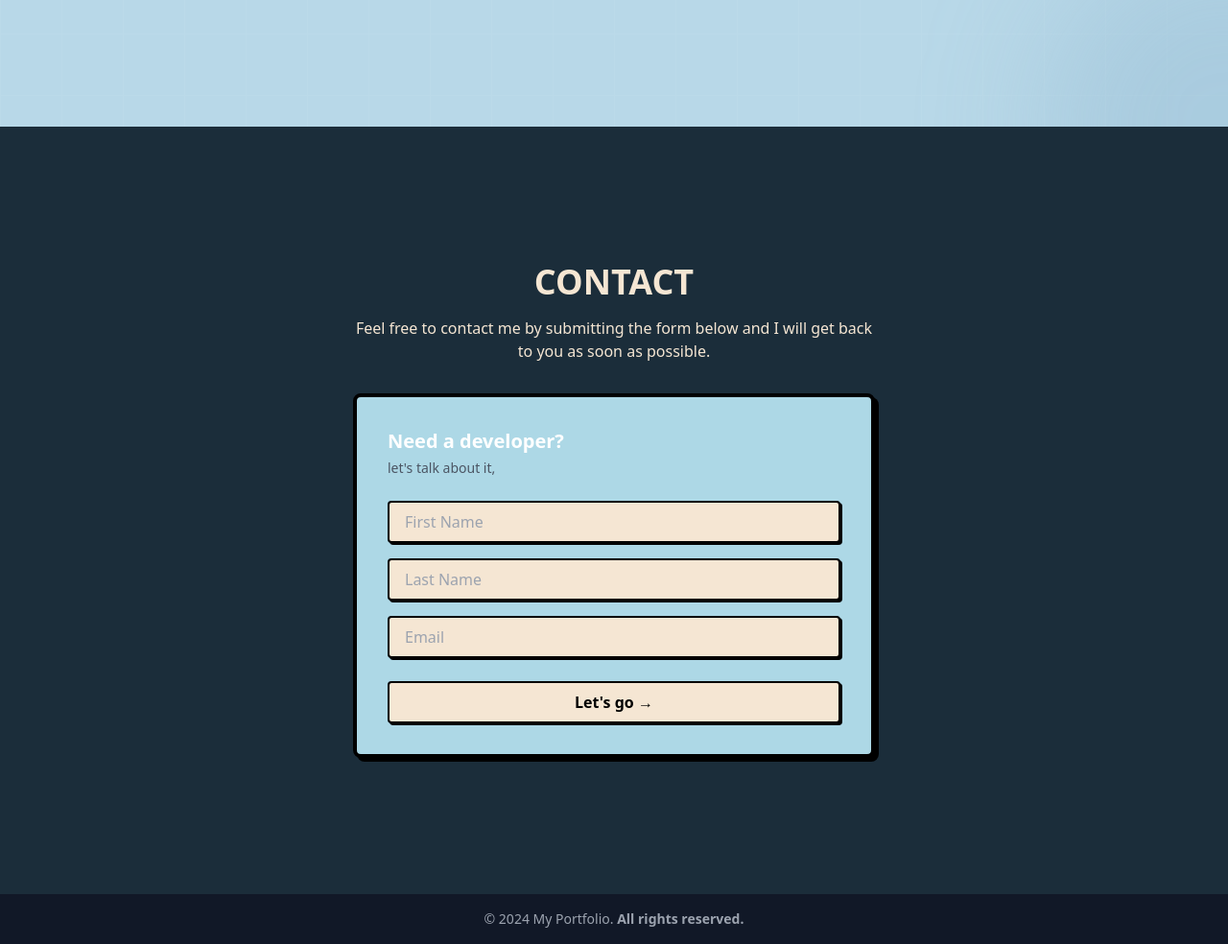
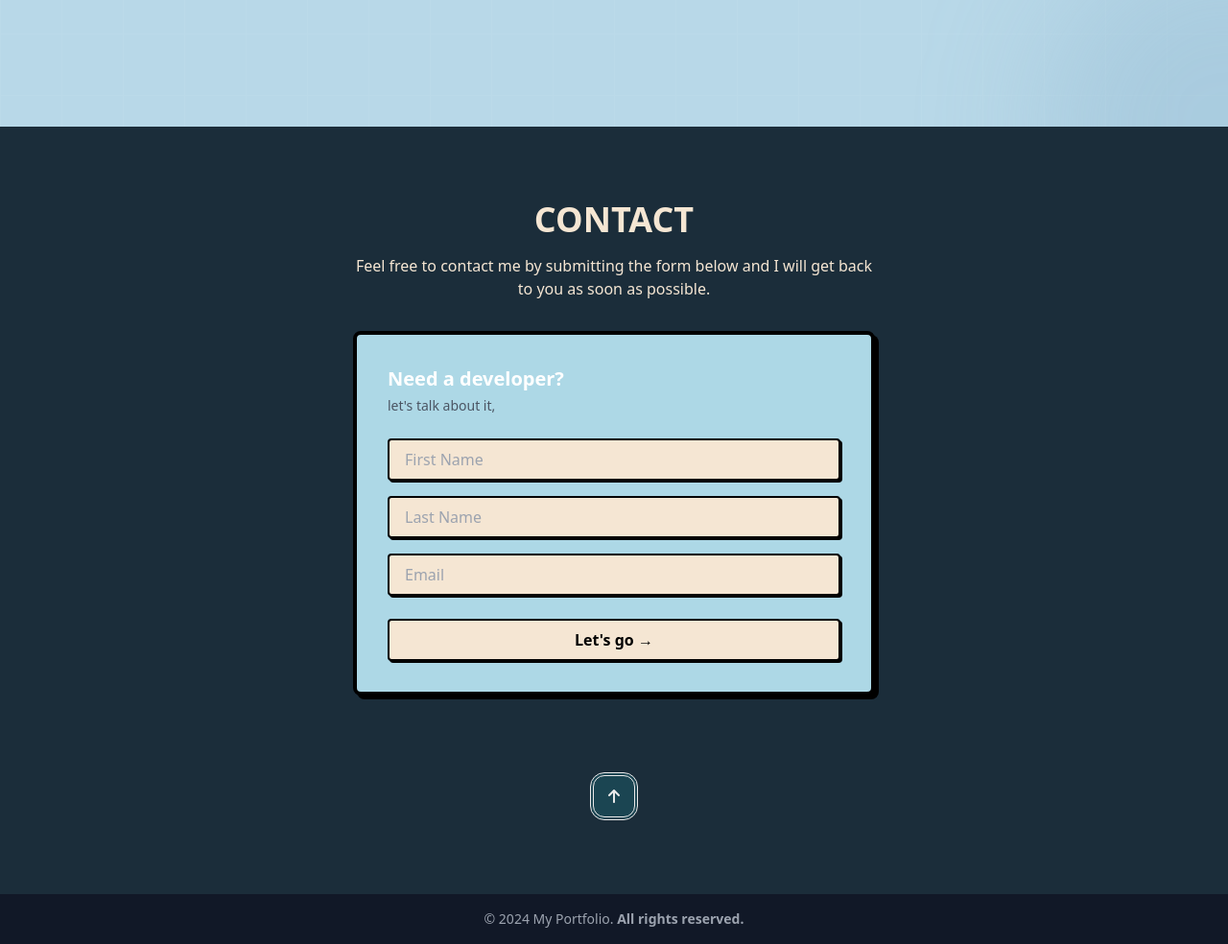
Before and after one commit to SrKossatz/portfolio, a Django app: page / in a window 1280 px wide. Shown: the part 2304-3288 px from the top of the page at 96% size. Run offline with Django 5.2, Linux system fonts and the light colour scheme; some libraries are stand-ins or nearby versions.

Commit message:
feat: created a button back-to-top

```diff
--- /dev/null
+++ b/portfolio/static/css/button_top.css
@@ -0,0 +1,56 @@
+
+.button_top {
+  width: 50px;
+  height: 50px;
+  background-color: #1b4552;
+  border: 4px double #e9e9e9;
+  border-radius: 15px;
+  cursor: pointer;
+  transition-duration: 0.3s;
+  overflow: hidden;
+  display: flex;
+  align-items: center;
+  justify-content: center;
+  margin-top: 5rem; /* Adicione margem superior se necessário */
+}
+
+.svgIcon {
+  width: 12px;
+  transition-duration: 0.3s;
+}
+
+.svgIcon path {
+  fill: #e9e9e9;
+}
+
+.button_top:hover {
+  width: 140px;
+  border-radius: 15px;
+  transition-duration: 0.3s;
+  background-color: #1b4552;
+  align-items: center;
+}
+
+.button_top:hover .svgIcon {
+  /* width: 20px; */
+  transition-duration: 0.3s;
+  transform: translateY(-200%);
+}
+
+.button_top::before {
+  position: absolute;
+  bottom: -20px;
+  content: "Back to Top";
+  color: #e9e9e9;
+  /* transition-duration: .3s; */
+  font-size: 0px;
+}
+
+.button_top:hover::before {
+  font-family: Garet;
+  font-size: 15px;
+  opacity: 1;
+  bottom: unset;
+  /* transform: translateY(-30px); */
+  transition-duration: 0.3s;
+}
--- a/portfolio/templates/base.html
+++ b/portfolio/templates/base.html
@@ -12,6 +12,7 @@
     {% load static %}
     <link rel="stylesheet" href="{% static 'css/carroussel.css' %}">
     <link rel="stylesheet" href="{% static 'css/output.css' %}">
+    <link rel="stylesheet" href="{% static 'css/button_top.css' %}">
     <link rel="stylesheet" href="{% static 'css/form.css' %}">
 
     <!-- Load Flowbite CSS and JS -->
@@ -27,8 +28,8 @@
 </head>
 <body class="bg-gray-900 text-white">
     <!-- Header Section with NAV -->
-  <header class="bg-gray-800 p-4 shadow-md">
-    <nav class=" border-[#436779]">
+  <header id="back-to-top"  class="bg-gray-800 p-4 shadow-md">
+    <nav  class=" border-[#436779]">
       <div class="max-w-screen-xl flex flex-wrap items-center justify-between mx-auto p-4">
         <a href="#" class="flex items-center space-x-3 rtl:space-x-reverse">
           <img src="static/assets/avatar.webp" class="h-8 rounded-2xl" alt="Flowbite Logo" />
@@ -63,7 +64,7 @@
         <div class="items-center justify-between hidden w-full md:flex md:w-auto md:order-1" id="navbar-language">
           <ul class="flex flex-col font-medium p-4 md:p-0 mt-4 border border-[#436779] rounded-lg md:space-x-8 rtl:space-x-reverse md:flex-row md:mt-0 md:border-0">
             <li>
-              <a href="#" class="block py-2 px-3 text-[#89B0C9] rounded md:bg-transparent md:p-0" aria-current="page">Home</a>
+              <a href="#hero-section" class="block py-2 px-3 text-[#89B0C9] rounded md:bg-transparent md:p-0" aria-current="page">Home</a>
             </li>
             <li>
               <a href="#about-section" class="block py-2 px-3 md:p-0 text-[#F5E6D3] rounded hover:bg-[#89B0C9] hover:bg-opacity-20 md:hover:bg-transparent md:hover:text-[#89B0C9]">About</a>
--- a/portfolio/templates/sections/contact_section.html
+++ b/portfolio/templates/sections/contact_section.html
@@ -1,4 +1,4 @@
-<section id="contact-section" class="min-h-screen flex items-center justify-center bg-[#1B2D3A] py-8">
+<section id="contact-section" class="min-h-screen flex items-center justify-center bg-[#1B2D3A]">
   <div class="w-full max-w-xl px-4">
       <!-- Header Text -->
       <div class="text-center mb-8">
@@ -46,5 +46,15 @@
               Let's go →
           </button>
       </form>
-  </div>
+
+      <div class="flex justify-center">
+        <a href="#back-to-top" class="button_top">
+          <svg viewBox="0 0 384 512" class="svgIcon">
+            <path d="M214.6 41.4c-12.5-12.5-32.8-12.5-45.3 0l-160 160c-12.5 12.5-12.5 32.8 0 45.3s32.8 12.5 45.3 0L160 141.2V448c0 17.7 14.3 32 32 32s32-14.3 32-32V141.2L329.4 246.6c12.5 12.5 32.8 12.5 45.3 0s12.5-32.8 0-45.3l-160-160z"></path>
+          </svg>
+        </a>
+      </div>
+
+    </div>
+
 </section>
--- a/portfolio/templates/sections/hero_section.html
+++ b/portfolio/templates/sections/hero_section.html
@@ -1,4 +1,4 @@
-<section class="bg-[#F5E6D3] relative">
+<section id="hero-section" class="bg-[#F5E6D3] relative">
 
   <!-- Main Content -->
   <div class="flex flex-col items-center justify-center text-center px-4 py-44 bg-gradient-to-br from-[#F5E6D3] to-[#89B0C9] w-full h-screen">
```
Also changed, not shown: portfolio/static/js/animation.js (line endings or trailing spaces).
